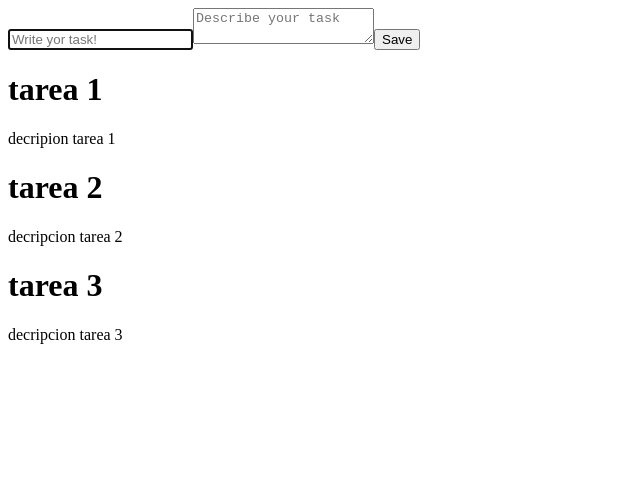
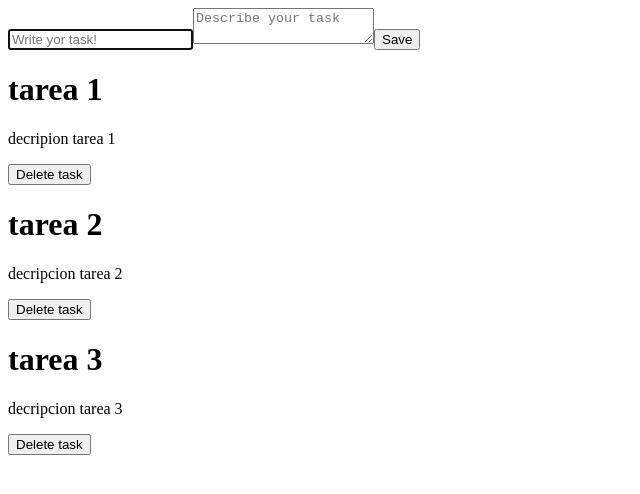
Before and after one commit to edgardorms/react-edd-taskList, a React (Vite) app: page / in a window 1280 px wide. Shown: the top 494 px of the page, without its empty margins (0-640 px from the left). Built offline with nearby package versions, Linux system fonts and the light colour scheme.

Commit message:
agregue eliminar tarea

```diff
--- a/src/App.jsx
+++ b/src/App.jsx
@@ -15,13 +15,15 @@
       ...tasks,
       { title: task.title, id: tasks.length, description: task.description },
     ]);
-
+  }
+  function deleteTask(taskId) {
+    setTasks(tasks.filter((task) => task.id !== taskId));
   }
 
   return (
     <div>
       <TaskForm createTask={createTask} />
-      <TaskList tasks={tasks} />
+      <TaskList tasks={tasks} deleteTask={deleteTask} />
     </div>
   );
 }
--- a/src/components/TaskCard.jsx
+++ b/src/components/TaskCard.jsx
@@ -1,9 +1,12 @@
-function TaskCard({ task }) {
+function TaskCard({ task, deleteTask }) {
+
   return (
     <div>
       <h1>{task.title}</h1>
       <p>{task.description}</p>
+      <button onClick={() => deleteTask(task.id)}> Delete task </button>
     </div>
+
   );
 }
 
--- a/src/components/TaskList.jsx
+++ b/src/components/TaskList.jsx
@@ -1,12 +1,12 @@
 import TaskCard from "./TaskCard";
-function TaskList({ tasks }) {
+function TaskList({ tasks, deleteTask }) {
   if (tasks.length === 0) {
     return <h1>No hay tareas por hacer!</h1>;
   }
   return (
     <div>
       {tasks.map((task) => (
-        <TaskCard key={task.id} task={task} />
+        <TaskCard key={task.id} task={task} deleteTask={deleteTask} />
       ))}
     </div>
   );
```
